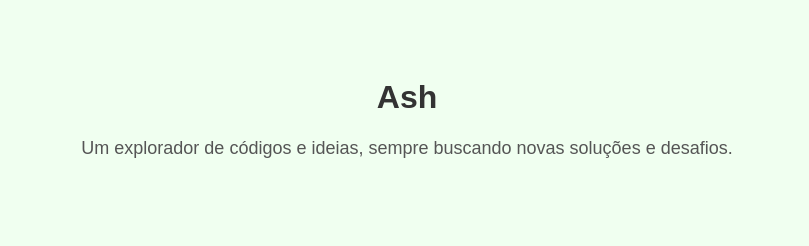
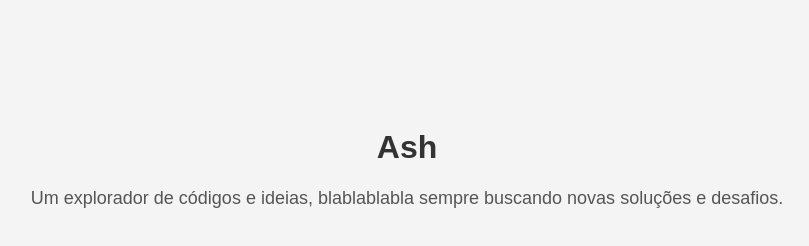
Before and after one commit to souzapex/teste-conflito, a plain HTML site: page index.html in a window 1280 px wide. Shown: the whole page, without its empty margins (233-1042 px from the left). Drawn offline with Linux system fonts and the light colour scheme.

Commit message:
Update index.html

```diff
--- a/index.html
+++ b/index.html
@@ -6,10 +6,10 @@
     <title>Teste Página</title>
     <style>
         body {
-            background-color: #f0fff0;
+            background-color: #f4f4f4;
             font-family: Arial, sans-serif;
             text-align: center;
-            padding: 50px;
+            padding: 100px;
         }
         h1 {
             color: #333;
@@ -22,6 +22,6 @@
 </head>
 <body>
     <h1>Ash</h1>
-    <p>Um explorador de códigos e ideias, sempre buscando novas soluções e desafios.</p>
+    <p>Um explorador de códigos e ideias, blablablabla sempre buscando novas soluções e desafios.</p>
 </body>
 </html>
```
